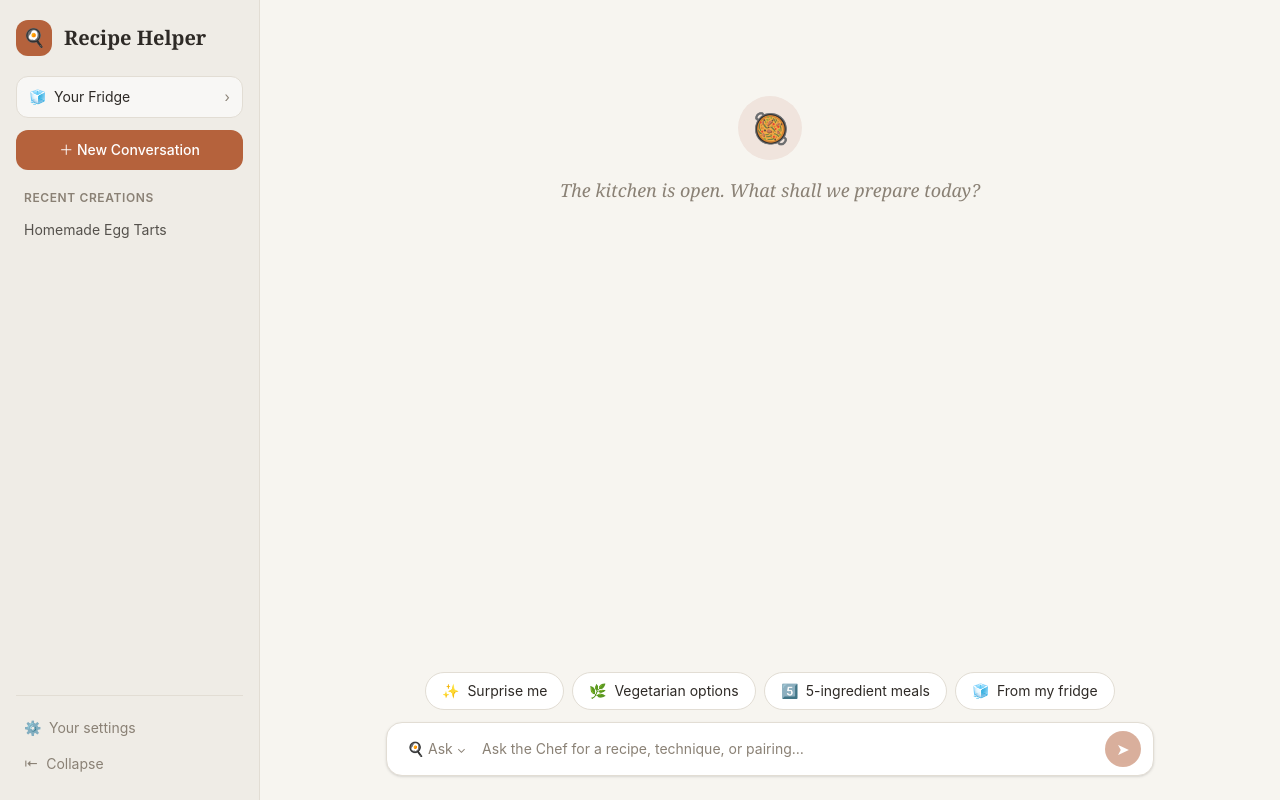
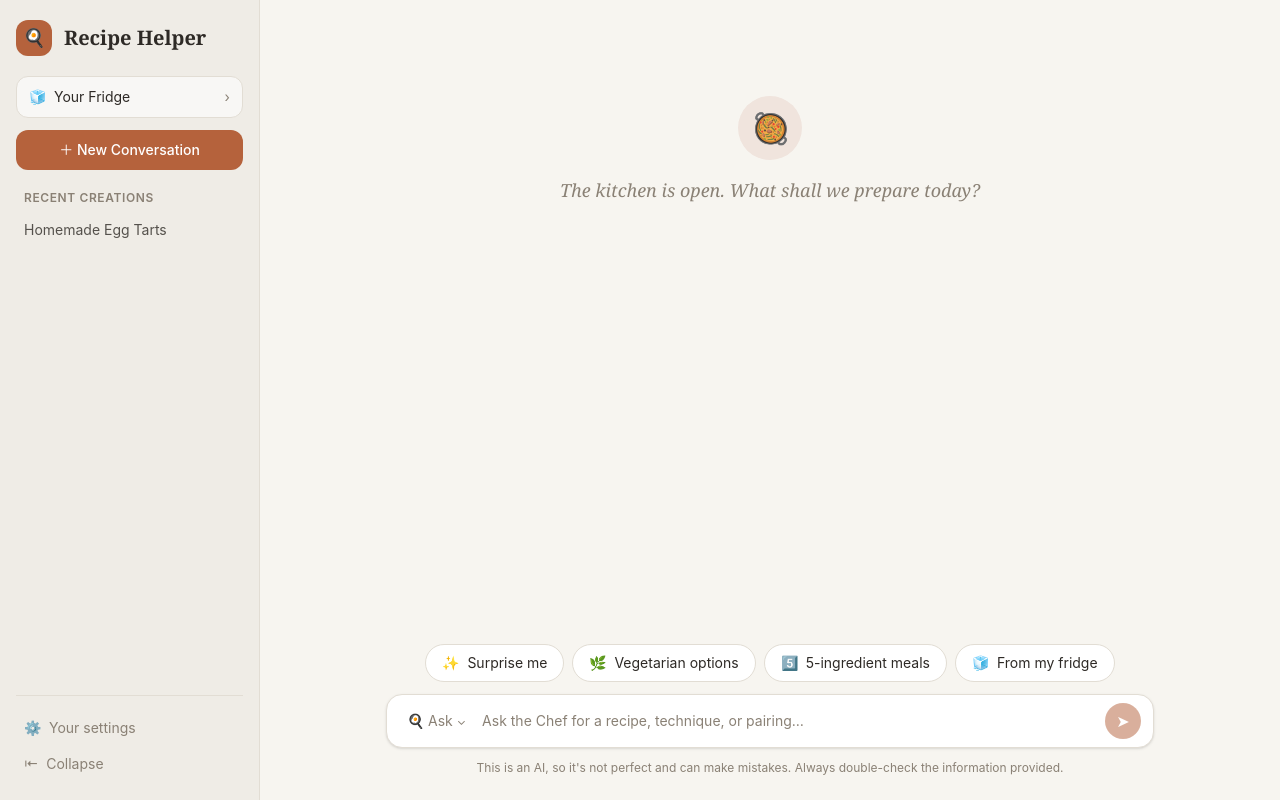
Before and after one commit to pearlor/chatbot-exploratory, a React (Vite) app: page / in a window 1280 px wide. Built offline with nearby package versions, Linux system fonts and the light colour scheme.

Commit message:
ai disclaimer

```diff
--- a/src/components/Composer.tsx
+++ b/src/components/Composer.tsx
@@ -26,6 +26,12 @@ export default function Composer({
           handleSubmit={handleSubmit}
           isLoading={isLoading}
         />
+        <div className="text-xs text-muted text-center">
+          <p>
+            This is an AI, so it's not perfect and can make mistakes. Always
+            double-check the information provided.
+          </p>
+        </div>
       </div>
     </div>
   );
```
